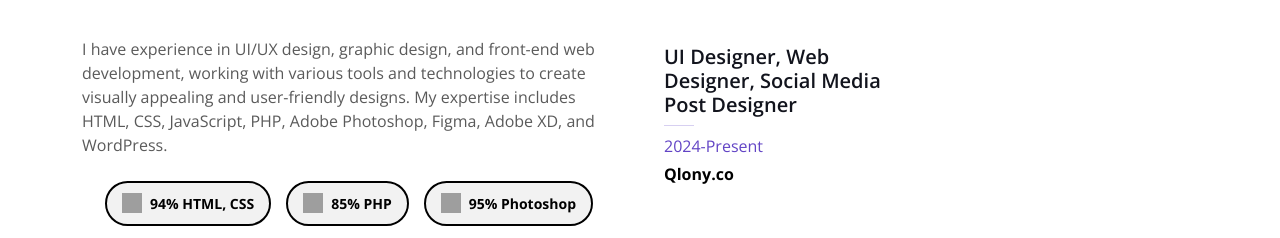
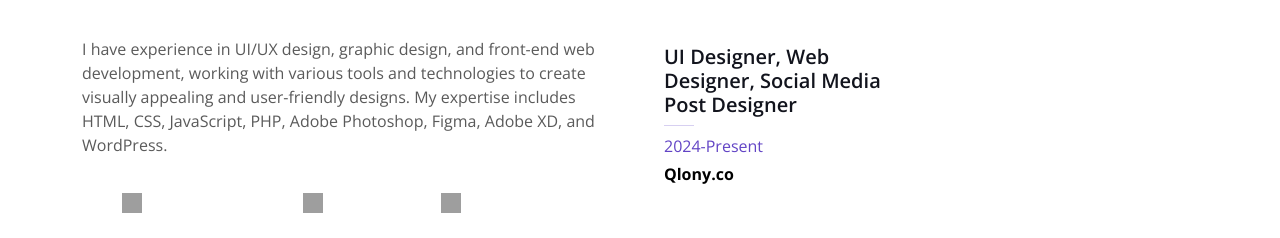
Before and after one commit to SathsaraJayantha01/SathsaraJayantha, a plain HTML site: page index.html in a window 1280 px wide. Shown: the part 1701-1939 px from the top of the page. Drawn offline with nearby package versions, Linux system fonts and the light colour scheme; grey boxes are pictures that could not be loaded.

Commit message:
Refactor skills section in style.css for improved readability and updated color scheme

```diff
--- a/css/style.css
+++ b/css/style.css
@@ -220,6 +220,8 @@
 
 
 /*** Skills ***/
+/********** Skills Section **********/
+
 .skills-container {
     display: flex;
     flex-wrap: wrap;
@@ -233,13 +235,13 @@
     align-items: center;
     justify-content: center;
     gap: 8px;
-    background-color: rgba(0, 0, 0, 0.05); /* Light Gray Background */
+    background-color: rgba(255, 255, 255, 0.1); /* Light Transparent Background */
     padding: 10px 15px;
     border-radius: 25px;
-    border: 2px solid #000; /* Black Border */
+    border: 2px solid #FFFFFF; /* White Border */
     font-size: 14px;
     font-weight: bold;
-    color: #000;
+    color: #FFFFFF; /* White Text */
     width: fit-content;
     transition: 0.3s ease;
 }
```
